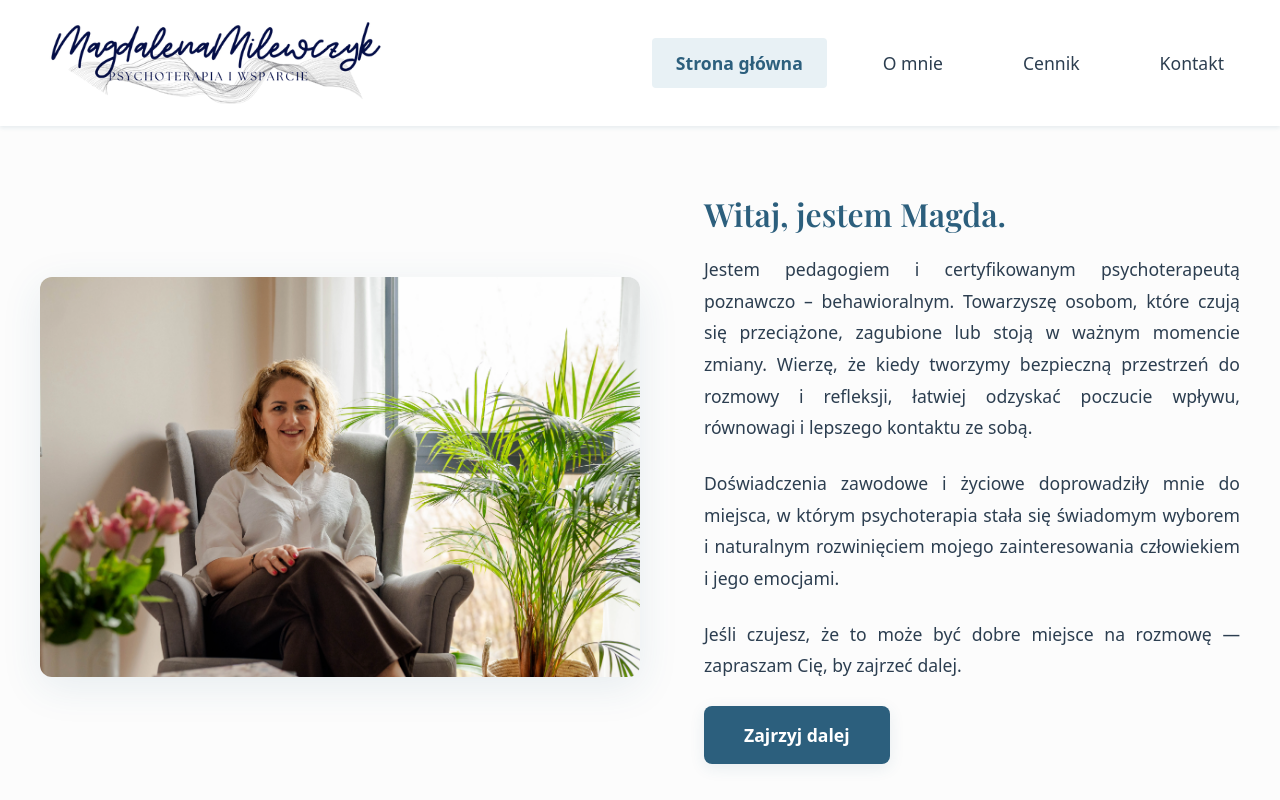
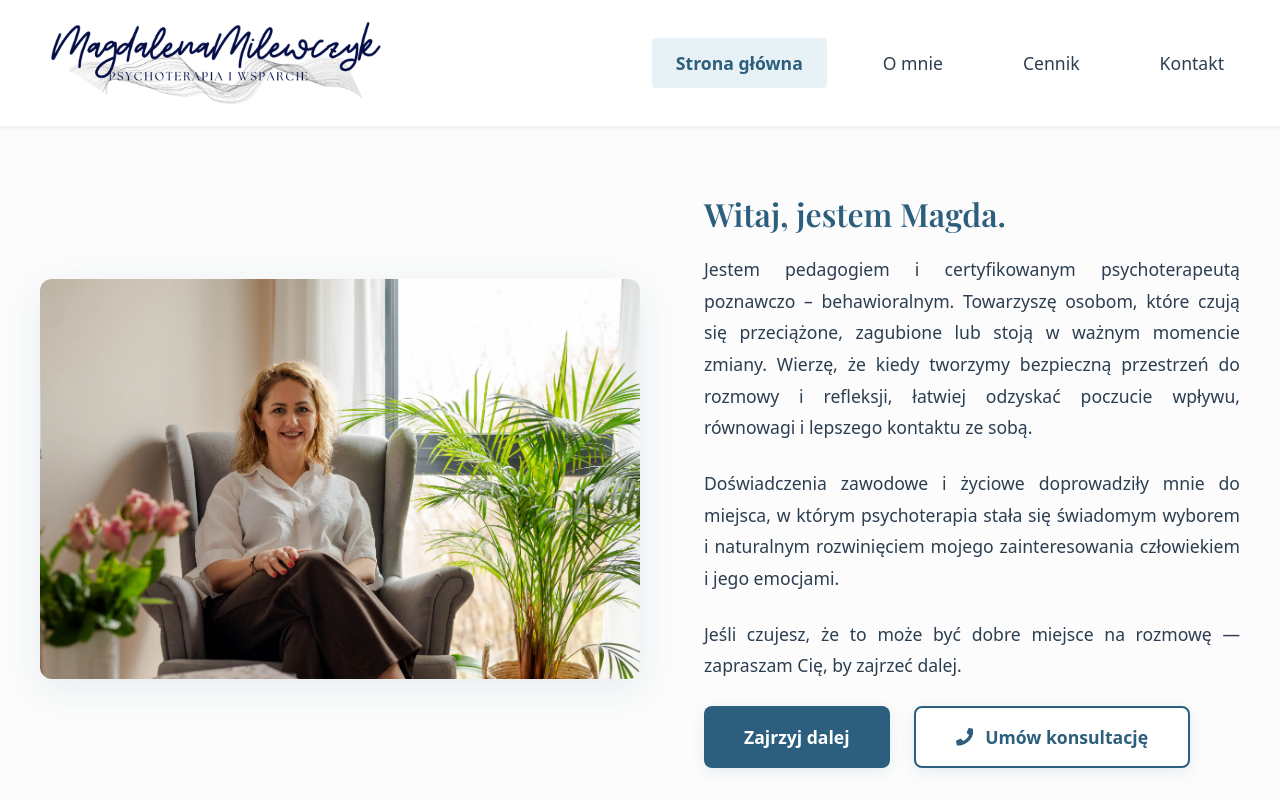
Before and after one commit to ernestpeplinski/psychoterapia-koscierzyna-pl, a React (Vite) app: page / in a window 1280 px wide. Shown: the top 800 px of the page. Built offline with nearby package versions, Linux system fonts and the light colour scheme.

Commit message:
Enhance About section: add consultation button and improve button layout for better accessibility

```diff
--- a/src/pages/Home.tsx
+++ b/src/pages/Home.tsx
@@ -26,9 +26,15 @@ function Home() {
             <p className="home__about-description">
               Jeśli czujesz, że to może być dobre miejsce na rozmowę — zapraszam Cię, by zajrzeć dalej.
             </p>
-            <Link to="/o-mnie" className="home__about-button">
-              Zajrzyj dalej
-            </Link>
+            <div className="home__about-buttons">
+              <Link to="/o-mnie" className="home__about-button">
+                Zajrzyj dalej
+              </Link>
+              <Link to="/kontakt" className="home__about-button home__about-button--primary">
+                <FaPhone />
+                <span>Umów konsultację</span>
+              </Link>
+            </div>
           </div>
         </div>
       </section>
--- a/src/styles/home.scss
+++ b/src/styles/home.scss
@@ -356,8 +356,16 @@
     margin-bottom: 1rem;
   }
 
+  &__about-buttons {
+    display: flex;
+    gap: 1.5rem;
+    flex-wrap: wrap;
+  }
+
   &__about-button {
-    display: inline-block;
+    display: inline-flex;
+    align-items: center;
+    gap: 0.75rem;
     padding: 1rem 2.5rem;
     background-color: var(--primary-navy);
     color: var(--white);
@@ -372,6 +380,17 @@
       background-color: var(--primary-navy-light);
       transform: translateY(-2px);
       box-shadow: 0 6px 20px var(--shadow);
+    }
+
+    &--primary {
+      background-color: var(--white);
+      color: var(--primary-navy);
+      border: 2px solid var(--primary-navy);
+
+      &:hover {
+        background-color: var(--primary-navy-pale);
+        transform: translateY(-2px);
+      }
     }
   }
 
@@ -586,9 +605,15 @@
       font-size: 1rem;
     }
 
+    &__about-buttons {
+      flex-direction: column;
+      width: 100%;
+    }
+
     &__about-button {
       width: 100%;
       text-align: center;
+      justify-content: center;
       padding: 0.875rem 2rem;
       font-size: 1rem;
     }
```
